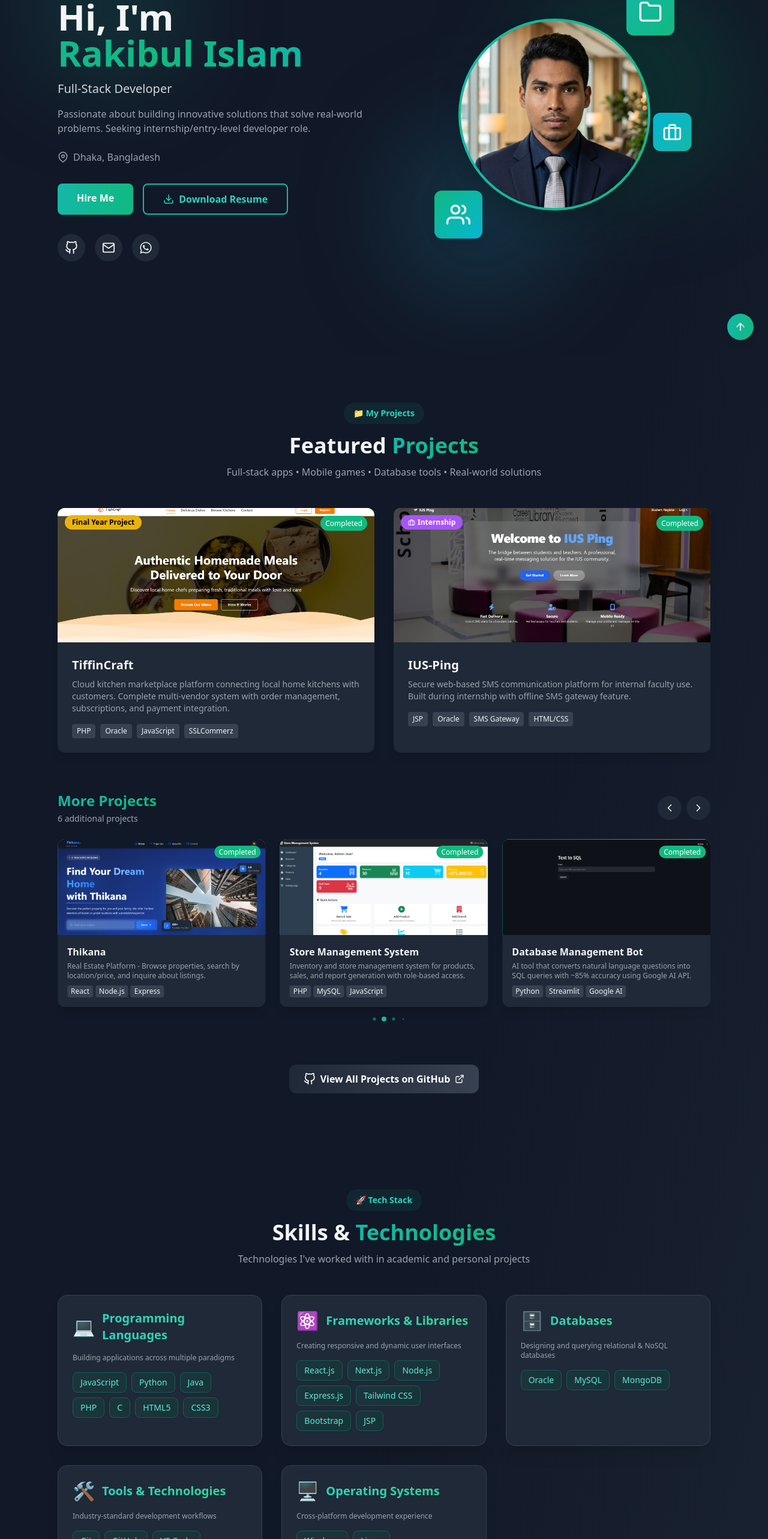
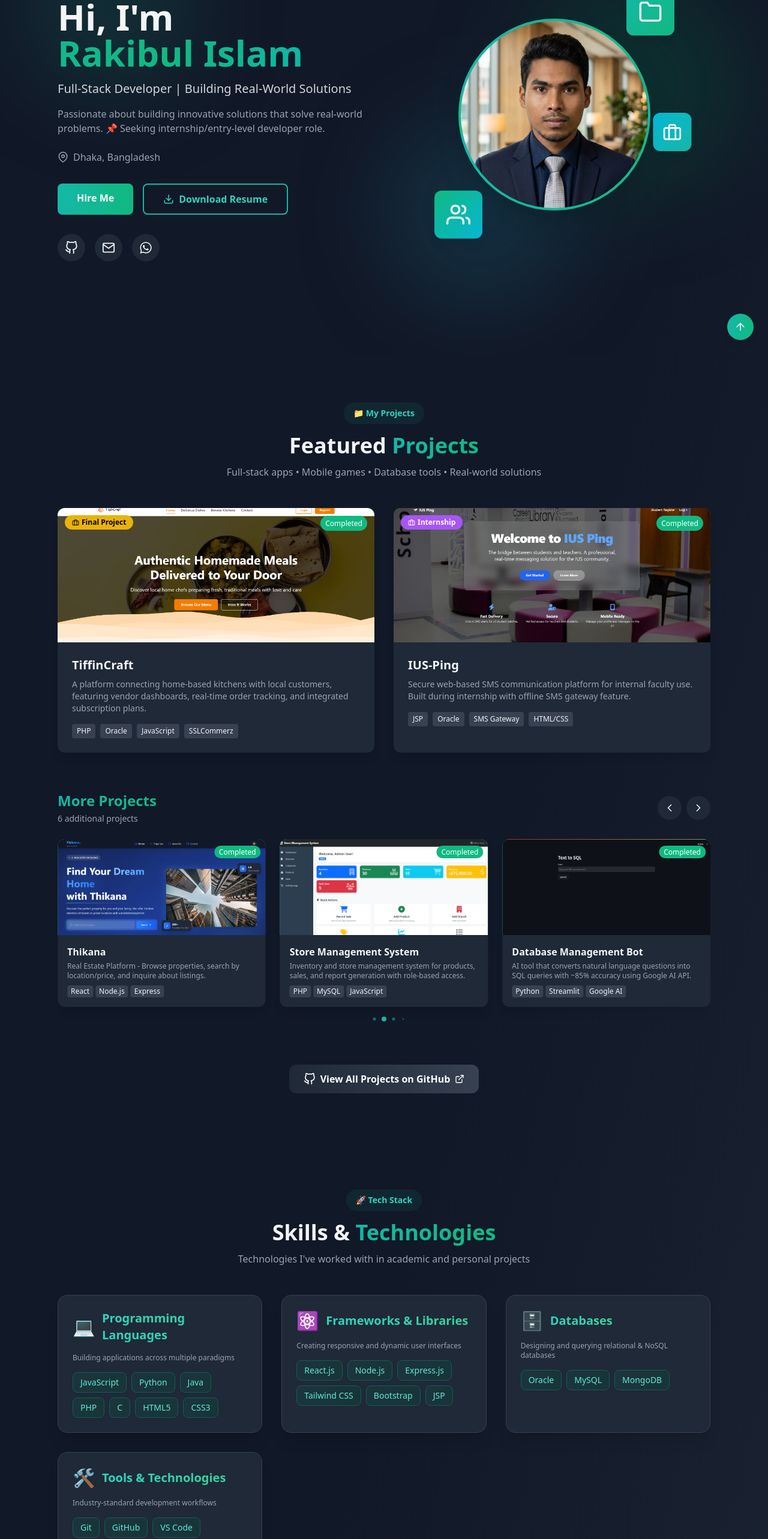
Before and after one commit to RakibDevHub/portfolio, a React (Vite) app: page / in a window 1280 px wide. Shown: the part 209-2775 px from the top of the page at 60% size. Built offline with nearby package versions, Linux system fonts and the light colour scheme; grey boxes are pictures that could not be loaded.

Commit message:
update some information and resume

```diff
--- a/src/components/Contact.jsx
+++ b/src/components/Contact.jsx
@@ -38,7 +38,7 @@ const Contact = () => {
     // Prepare form data for Web3Forms
     const formPayload = new FormData();
     formPayload.append('access_key', WEB3FORMS_ACCESS_KEY);
-    formPayload.append('botcheck', ''); // Honeypot field for spam prevention
+    formPayload.append('botcheck', '');
     formPayload.append('name', formData.name);
     formPayload.append('email', formData.email);
     formPayload.append('message', formData.message);
@@ -80,7 +80,7 @@ const Contact = () => {
 
   const contactInfo = [
     { icon: FiMail, label: 'Email', value: 'rakibdevhub@gmail.com', href: 'mailto:rakibdevhub@gmail.com', color: 'teal' },
-    { icon: FiPhone, label: 'Phone', value: '01755063066', href: 'tel:01755063066', color: 'emerald' },
+    // { icon: FiPhone, label: 'Phone', value: '01755063066', href: 'tel:01755063066', color: 'emerald' },
     { icon: FaWhatsapp, label: 'WhatsApp', value: '01755063066', href: 'https://wa.me/8801755063066', color: 'green' },
     { icon: FiMapPin, label: 'Location', value: 'Badda, Dhaka - 1212, Bangladesh', href: null, color: 'cyan' },
     { icon: FiGithub, label: 'GitHub', value: 'github.com/rakibdevhub', href: 'https://github.com/rakibdevhub', color: 'gray' },
@@ -117,8 +117,9 @@ const Contact = () => {
           >
             <h3 className="text-2xl font-bold mb-4">Get in Touch</h3>
             <p className="text-gray-600 dark:text-gray-400 mb-8">
-              I'm currently looking for internship or entry-level junior developer roles.
-              Feel free to reach out!
+              I'm currently seeking internship or entry-level junior developer roles.
+              Open to remote, hybrid, or in-office opportunities. <br/>
+              Feel free to reach out — I'd love to hear about your opportunities!
             </p>
 
             <div className="space-y-3">
@@ -211,11 +212,10 @@ const Contact = () => {
                   initial={{ opacity: 0, y: -10 }}
                   animate={{ opacity: 1, y: 0 }}
                   exit={{ opacity: 0, y: -10 }}
-                  className={`p-3 rounded-xl flex items-center gap-2 ${
-                    submitStatus.type === 'success'
+                  className={`p-3 rounded-xl flex items-center gap-2 ${submitStatus.type === 'success'
                       ? 'bg-green-100 dark:bg-green-900/30 text-green-700 dark:text-green-400'
                       : 'bg-red-100 dark:bg-red-900/30 text-red-700 dark:text-red-400'
-                  }`}
+                    }`}
                 >
                   {submitStatus.type === 'success' ? <FiCheckCircle size={18} /> : <FiAlertCircle size={18} />}
                   <span className="text-sm">{submitStatus.message}</span>
--- a/src/components/Hero.jsx
+++ b/src/components/Hero.jsx
@@ -59,7 +59,7 @@ const Hero = () => {
               transition={{ delay: 0.4 }}
               className="text-lg sm:text-xl text-gray-600 dark:text-gray-300 mb-4"
             >
-              Full-Stack Developer
+              Full-Stack Developer | Building Real-World Solutions
             </motion.p>
             <motion.p
               initial={{ opacity: 0, y: 20 }}
@@ -68,8 +68,7 @@ const Hero = () => {
               className="text-gray-500 dark:text-gray-400 mb-6"
             >
               Passionate about building innovative solutions that solve
-              real-world problems. Seeking internship/entry-level developer
-              role.
+              real-world problems. 📌 Seeking internship/entry-level developer role.
             </motion.p>
             <motion.div
               initial={{ opacity: 0, y: 20 }}
@@ -97,7 +96,7 @@ const Hero = () => {
               <motion.a
                 whileHover={{ scale: 1.05 }}
                 whileTap={{ scale: 0.95 }}
-                href="/resume.pdf"
+                href="/Resume_of_Md_Rakibul_Islam.pdf"
                 className="px-6 sm:px-8 py-3 border-2 border-teal-500 text-teal-600 dark:text-teal-400 rounded-lg hover:bg-teal-50 dark:hover:bg-teal-900/20 transition-all duration-300 font-semibold flex items-center gap-2"
               >
                 <FiDownload size={18} />
--- a/src/components/Projects.jsx
+++ b/src/components/Projects.jsx
@@ -234,7 +234,7 @@ const ProjectCard = ({ project, variant }) => {
                 : "bg-purple-500 text-white"
             }`}
           >
-            {variant === "internship" && <FiBriefcase size={12} />}
+            <FiBriefcase size={12} />
             {project.badge}
           </span>
         </div>
--- a/src/components/Skills.jsx
+++ b/src/components/Skills.jsx
@@ -11,7 +11,7 @@ const skillsData = [
   {
     category: 'Frameworks & Libraries',
     icon: '⚛️',
-    skills: ['React.js', 'Next.js', 'Node.js', 'Express.js', 'Tailwind CSS', 'Bootstrap', 'JSP'],
+    skills: ['React.js', 'Node.js', 'Express.js', 'Tailwind CSS', 'Bootstrap', 'JSP'],
     description: 'Creating responsive and dynamic user interfaces'
   },
   {
@@ -25,12 +25,6 @@ const skillsData = [
     icon: '🛠️',
     skills: ['Git', 'GitHub', 'VS Code', 'Android Studio', 'REST APIs'],
     description: 'Industry-standard development workflows'
-  },
-  {
-    category: 'Operating Systems',
-    icon: '🖥️',
-    skills: ['Windows', 'Linux'],
-    description: 'Cross-platform development experience'
   },
 ];
 
--- a/src/data/projectsData.js
+++ b/src/data/projectsData.js
@@ -3,13 +3,13 @@ export const projectsData = [
     id: 1,
     title: "TiffinCraft",
     description:
-      "Cloud kitchen marketplace platform connecting local home kitchens with customers. Complete multi-vendor system with order management, subscriptions, and payment integration.",
+      "A platform connecting home-based kitchens with local customers, featuring vendor dashboards, real-time order tracking, and integrated subscription plans.",
     tech: ["PHP", "Oracle", "JavaScript", "SSLCommerz"],
     github: "https://github.com/RakibDevHub/TiffinCraft",
     status: "Completed",
     category: "main",
     image: "/images/projects/tiffincraft.png",
-    badge: "Final Year Project",
+    badge: "Final Project",
   },
   {
     id: 2,
```
Also changed, not shown: 1 other file (tests, documents, lock files or other folders).
